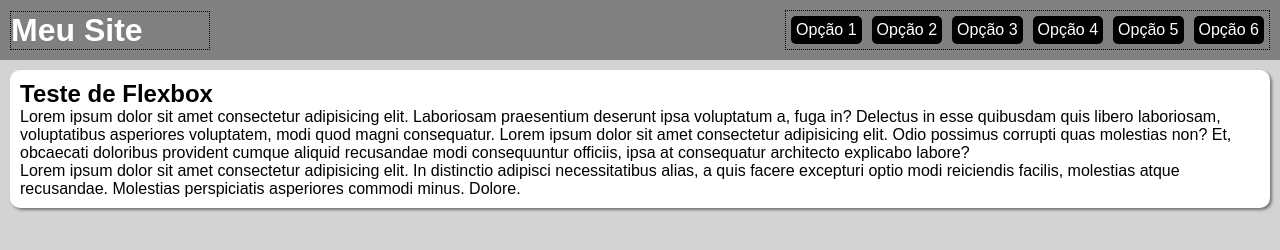
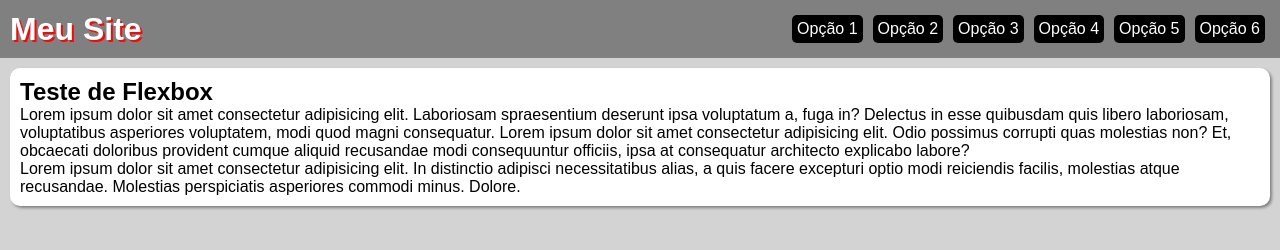
Before and after one commit to robsonsoaresid/html-css, a plain HTML site: page exercicios/ex027/flex013-menu flexbox/index.html in a window 1280 px wide. Drawn offline with Linux system fonts and the light colour scheme.

Commit message:
menu  com flexbox e media quiry

```diff
--- a/exercicios/ex027/flex013-menu flexbox/index.html
+++ b/exercicios/ex027/flex013-menu flexbox/index.html
@@ -21,7 +21,7 @@
     </header>
         <main>
             <h2>Teste de Flexbox</h2>
-            <p>Lorem ipsum dolor sit amet consectetur adipisicing elit. Laboriosam praesentium deserunt ipsa voluptatum a, fuga in? Delectus in esse quibusdam quis libero laboriosam, voluptatibus asperiores voluptatem, modi quod magni consequatur. Lorem ipsum dolor sit amet consectetur adipisicing elit. Odio possimus corrupti quas molestias non? Et, obcaecati doloribus provident cumque aliquid recusandae modi consequuntur officiis, ipsa at consequatur architecto explicabo labore?</p>
+            <p>Lorem ipsum dolor sit amet consectetur adipisicing elit. Laboriosam spraesentium deserunt ipsa voluptatum a, fuga in? Delectus in esse quibusdam quis libero laboriosam, voluptatibus asperiores voluptatem, modi quod magni consequatur. Lorem ipsum dolor sit amet consectetur adipisicing elit. Odio possimus corrupti quas molestias non? Et, obcaecati doloribus provident cumque aliquid recusandae modi consequuntur officiis, ipsa at consequatur architecto explicabo labore?</p>
             <p>Lorem ipsum dolor sit amet consectetur adipisicing elit. In distinctio adipisci necessitatibus alias, a quis facere excepturi optio modi reiciendis facilis, molestias atque recusandae. Molestias perspiciatis asperiores commodi minus. Dolore.</p>
         </main>
 
--- a/exercicios/ex027/flex013-menu flexbox/style.css
+++ b/exercicios/ex027/flex013-menu flexbox/style.css
@@ -29,11 +29,13 @@ header {
 }
 
 header > h1 {
-    border: 1px dotted black;
+    /*border: 1px dotted black;*/
     flex: 0 0 200px;
+    text-shadow: 2px 2px 0px rgb(245, 8, 8);
 }
+
 header > nav {
-    border: 1px dotted black;
+   /* border: 1px dotted black;*/
 
     display: flex;
     flex-flow: row wrap;
@@ -61,5 +63,5 @@ main {
     margin: 10px;
     padding: 10px;
     border-radius: 10px;
-    box-shadow: 2px 2px 3px rgba(0, 0, 0, 0.445);
+    box-shadow: 2px 2px 3px rgba(0, 0, 0, 0.384);
 }
```
